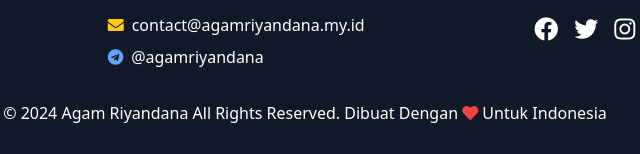
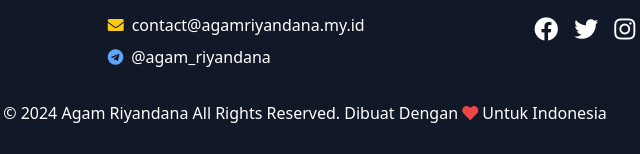
Before and after one commit to agam-riyandana/Literasi-Digital-Indonesia, a plain HTML site: page index.html in a window 1280 px wide. Shown: the part 3847-4001 px from the top of the page, 335-975 px from the left. Drawn offline with nearby package versions, Linux system fonts and the light colour scheme.

Commit message:
Update index.html

```diff
--- a/index.html
+++ b/index.html
@@ -228,7 +228,7 @@
                     </p>
                     <p class="flex items-center">
                         <i class="fab fa-telegram text-blue-400 mr-2"></i>
-                        <a href="https://t.me/agamriyandana" class="hover:text-blue-400 transition duration-300">@agamriyandana</a>
+                        <a href="https://t.me/agam_riyandana" class="hover:text-blue-400 transition duration-300">@agam_riyandana</a>
                     </p>
                 </div>
                 <div>
```
